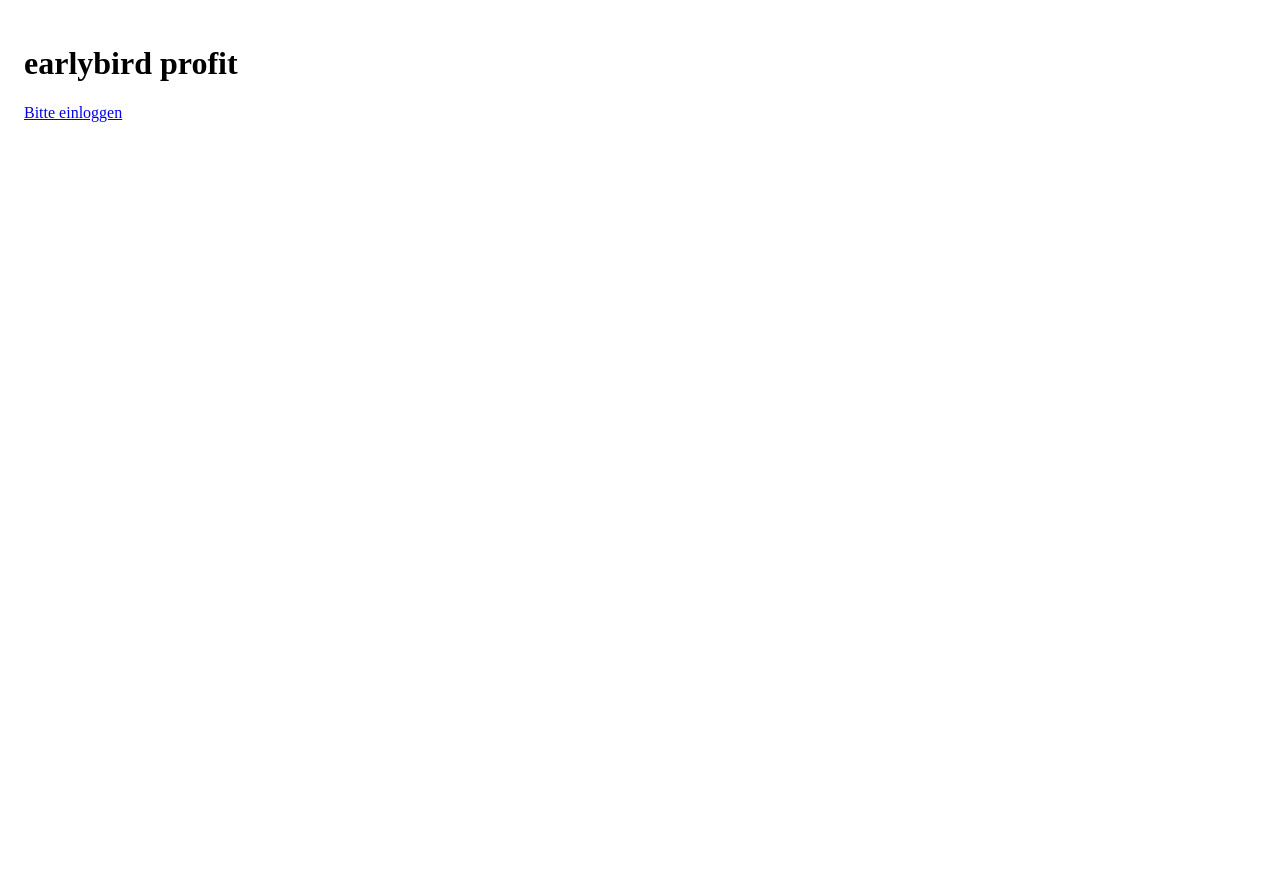
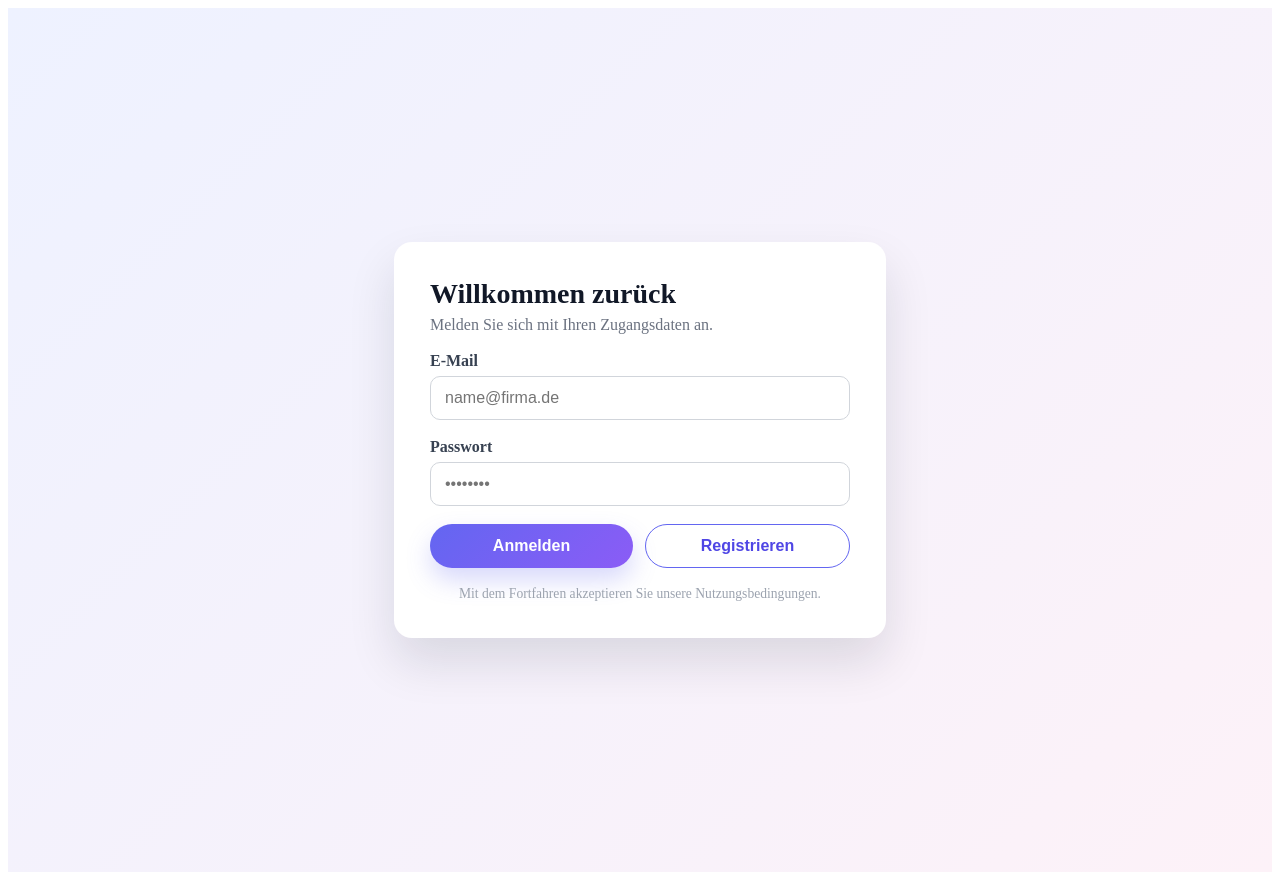
Before and after one commit to merlinste/calculation, a React (Vite) app in the folder web/: page /login in a window 1280 px wide. Before the commit the page ends 800 px from the top, so only its background shows below. Built offline with nearby package versions, Linux system fonts and the light colour scheme; no server answers.

Commit message:
Fix login routing and redesign form

```diff
--- a/web/src/App.tsx
+++ b/web/src/App.tsx
@@ -1,25 +1,39 @@
-import { Outlet, Link, useNavigate } from "react-router-dom";
+import { Outlet, Navigate, useLocation, useNavigate } from "react-router-dom";
+import { useEffect, useMemo, useState } from "react";
+import type { User } from "@supabase/supabase-js";
 import { supabase } from "./lib/supabase";
 import Nav from "./components/Nav";
-import { useEffect, useState } from "react";
 
 export default function App() {
-  const [user, setUser] = useState<any>(null);
+  const [user, setUser] = useState<User | null>(null);
+  const [initialising, setInitialising] = useState(true);
   const navigate = useNavigate();
+  const location = useLocation();
+
+  const targetAfterLogin = useMemo(
+    () => location.pathname + location.search + location.hash,
+    [location.hash, location.pathname, location.search],
+  );
 
   useEffect(() => {
-    supabase.auth.getUser().then(({ data }) => setUser(data.user));
-    const { data: sub } = supabase.auth.onAuthStateChange((_e, s) => setUser(s?.user ?? null));
+    supabase.auth
+      .getUser()
+      .then(({ data, error }) => {
+        setUser(error ? null : data.user);
+      })
+      .finally(() => setInitialising(false));
+    const { data: sub } = supabase.auth.onAuthStateChange((_e, session) => {
+      setUser(session?.user ?? null);
+    });
     return () => sub.subscription.unsubscribe();
   }, []);
 
+  if (initialising) {
+    return null;
+  }
+
   if (!user) {
-    return (
-      <div style={{padding:16}}>
-        <h1>earlybird profit</h1>
-        <p><Link to="/login">Bitte einloggen</Link></p>
-      </div>
-    );
+    return <Navigate to="/login" replace state={{ from: targetAfterLogin }} />;
   }
 
   const logout = async () => { await supabase.auth.signOut(); navigate("/login"); };
--- a/web/src/main.tsx
+++ b/web/src/main.tsx
@@ -12,9 +12,9 @@ createRoot(document.getElementById("root")!).render(
   <React.StrictMode>
     <BrowserRouter>
       <Routes>
+        <Route path="/login" element={<Login />} />
         <Route path="/" element={<App />}>
           <Route index element={<Navigate to="products" />} />
-          <Route path="login" element={<Login />} />
           <Route path="products" element={<Products />} />
           <Route path="import" element={<ImportWizard />} />
           <Route path="prices" element={<PriceChart />} />
--- a/web/src/pages/Login.tsx
+++ b/web/src/pages/Login.tsx
@@ -1,32 +1,222 @@
+import { useEffect, useMemo, useState, type FormEvent } from "react";
+import { useLocation, useNavigate } from "react-router-dom";
 import { supabase } from "../lib/supabase";
-import { useState } from "react";
+
+type Message = { text: string; tone: "error" | "info" | "success" } | null;
 
 export default function Login() {
   const [email, setEmail] = useState("");
   const [pw, setPw] = useState("");
-  const [msg, setMsg] = useState("");
+  const [message, setMessage] = useState<Message>(null);
+  const [submitting, setSubmitting] = useState(false);
+  const navigate = useNavigate();
+  const location = useLocation();
 
-  const login = async (e: any) => {
-    e.preventDefault();
+  const redirectTo = useMemo(() => {
+    const state = location.state as { from?: string } | string | null;
+    const candidate = typeof state === "string" ? state : state?.from;
+    return candidate && candidate !== "/login" ? candidate : "/products";
+  }, [location.state]);
+
+  useEffect(() => {
+    supabase.auth.getUser().then(({ data }) => {
+      if (data.user) {
+        navigate(redirectTo, { replace: true });
+      }
+    });
+  }, [navigate, redirectTo]);
+
+  const handleLogin = async (event: FormEvent<HTMLFormElement>) => {
+    event.preventDefault();
+    setSubmitting(true);
+    setMessage(null);
     const { error } = await supabase.auth.signInWithPassword({ email, password: pw });
-    setMsg(error ? error.message : "Eingeloggt.");
+    if (error) {
+      setMessage({ text: error.message, tone: "error" });
+      setSubmitting(false);
+      return;
+    }
+    setSubmitting(false);
+    navigate(redirectTo, { replace: true });
   };
 
-  const signup = async () => {
+  const handleSignup = async () => {
+    setSubmitting(true);
+    setMessage(null);
     const { error } = await supabase.auth.signUp({ email, password: pw });
-    setMsg(error ? error.message : "Registriert – ggf. E-Mail bestätigen.");
+    if (error) {
+      setMessage({ text: error.message, tone: "error" });
+    } else {
+      setMessage({ text: "Registriert – bitte Posteingang bestätigen.", tone: "success" });
+    }
+    setSubmitting(false);
   };
 
   return (
-    <form onSubmit={login} style={{maxWidth:360, margin:'6rem auto'}}>
-      <h2>Login</h2>
-      <input value={email} onChange={e=>setEmail(e.target.value)} placeholder="E-Mail" style={{width:'100%',margin:'6px 0',padding:8}} />
-      <input type="password" value={pw} onChange={e=>setPw(e.target.value)} placeholder="Passwort" style={{width:'100%',margin:'6px 0',padding:8}} />
-      <div style={{display:'flex', gap:8}}>
-        <button type="submit">Login</button>
-        <button type="button" onClick={signup}>Sign up</button>
-      </div>
-      {msg && <p>{msg}</p>}
-    </form>
+    <div
+      style={{
+        minHeight: "100vh",
+        display: "flex",
+        alignItems: "center",
+        justifyContent: "center",
+        padding: "32px",
+        background: "linear-gradient(135deg, #eef2ff 0%, #fdf2f8 100%)",
+      }}
+    >
+      <form
+        onSubmit={handleLogin}
+        style={{
+          width: "100%",
+          maxWidth: "420px",
+          background: "white",
+          padding: "36px",
+          borderRadius: "18px",
+          boxShadow: "0 24px 48px rgba(15, 23, 42, 0.12)",
+          display: "flex",
+          flexDirection: "column",
+          gap: "18px",
+        }}
+      >
+        <div>
+          <h1 style={{ margin: 0, fontSize: "1.75rem", color: "#111827" }}>Willkommen zurück</h1>
+          <p style={{ margin: "6px 0 0", color: "#6b7280" }}>Melden Sie sich mit Ihren Zugangsdaten an.</p>
+        </div>
+
+        <label style={{ display: "flex", flexDirection: "column", gap: "6px" }}>
+          <span style={{ fontWeight: 600, color: "#374151" }}>E-Mail</span>
+          <input
+            value={email}
+            onChange={(event) => setEmail(event.target.value)}
+            placeholder="name@firma.de"
+            type="email"
+            required
+            style={{
+              borderRadius: "10px",
+              border: "1px solid #d1d5db",
+              padding: "12px 14px",
+              fontSize: "1rem",
+              transition: "border-color 150ms ease, box-shadow 150ms ease",
+            }}
+            onFocus={(event) => {
+              event.currentTarget.style.borderColor = "#6366f1";
+              event.currentTarget.style.boxShadow = "0 0 0 3px rgba(99, 102, 241, 0.15)";
+            }}
+            onBlur={(event) => {
+              event.currentTarget.style.borderColor = "#d1d5db";
+              event.currentTarget.style.boxShadow = "none";
+            }}
+          />
+        </label>
+
+        <label style={{ display: "flex", flexDirection: "column", gap: "6px" }}>
+          <span style={{ fontWeight: 600, color: "#374151" }}>Passwort</span>
+          <input
+            type="password"
+            value={pw}
+            onChange={(event) => setPw(event.target.value)}
+            placeholder="••••••••"
+            required
+            style={{
+              borderRadius: "10px",
+              border: "1px solid #d1d5db",
+              padding: "12px 14px",
+              fontSize: "1rem",
+              transition: "border-color 150ms ease, box-shadow 150ms ease",
+            }}
+            onFocus={(event) => {
+              event.currentTarget.style.borderColor = "#6366f1";
+              event.currentTarget.style.boxShadow = "0 0 0 3px rgba(99, 102, 241, 0.15)";
+            }}
+            onBlur={(event) => {
+              event.currentTarget.style.borderColor = "#d1d5db";
+              event.currentTarget.style.boxShadow = "none";
+            }}
+          />
+        </label>
+
+        {message && (
+          <div
+            style={{
+              borderRadius: "10px",
+              padding: "12px 16px",
+              background:
+                message.tone === "error"
+                  ? "rgba(248, 113, 113, 0.12)"
+                  : message.tone === "success"
+                  ? "rgba(52, 211, 153, 0.12)"
+                  : "rgba(96, 165, 250, 0.12)",
+              color:
+                message.tone === "error"
+                  ? "#b91c1c"
+                  : message.tone === "success"
+                  ? "#047857"
+                  : "#1d4ed8",
+              fontSize: "0.95rem",
+            }}
+          >
+            {message.text}
+          </div>
+        )}
+
+        <div style={{ display: "flex", gap: "12px" }}>
+          <button
+            type="submit"
+            disabled={submitting}
+            style={{
+              flex: 1,
+              border: "none",
+              borderRadius: "999px",
+              padding: "12px 18px",
+              fontWeight: 600,
+              fontSize: "1rem",
+              cursor: submitting ? "not-allowed" : "pointer",
+              background: submitting ? "#9ca3af" : "linear-gradient(135deg, #6366f1, #8b5cf6)",
+              color: "white",
+              transition: "transform 150ms ease, box-shadow 150ms ease",
+              boxShadow: submitting ? "none" : "0 12px 24px rgba(99, 102, 241, 0.25)",
+            }}
+            onMouseEnter={(event) => {
+              if (submitting) return;
+              event.currentTarget.style.transform = "translateY(-1px)";
+            }}
+            onMouseLeave={(event) => {
+              event.currentTarget.style.transform = "translateY(0)";
+            }}
+          >
+            Anmelden
+          </button>
+          <button
+            type="button"
+            onClick={handleSignup}
+            disabled={submitting}
+            style={{
+              flex: 1,
+              borderRadius: "999px",
+              padding: "12px 18px",
+              fontWeight: 600,
+              fontSize: "1rem",
+              border: "1px solid #6366f1",
+              background: "transparent",
+              color: "#4f46e5",
+              cursor: submitting ? "not-allowed" : "pointer",
+              transition: "background-color 150ms ease, color 150ms ease",
+            }}
+            onMouseEnter={(event) => {
+              if (submitting) return;
+              event.currentTarget.style.backgroundColor = "rgba(99, 102, 241, 0.1)";
+            }}
+            onMouseLeave={(event) => {
+              event.currentTarget.style.backgroundColor = "transparent";
+            }}
+          >
+            Registrieren
+          </button>
+        </div>
+
+        <p style={{ margin: 0, fontSize: "0.85rem", color: "#9ca3af", textAlign: "center" }}>
+          Mit dem Fortfahren akzeptieren Sie unsere Nutzungsbedingungen.
+        </p>
+      </form>
+    </div>
   );
 }
```
